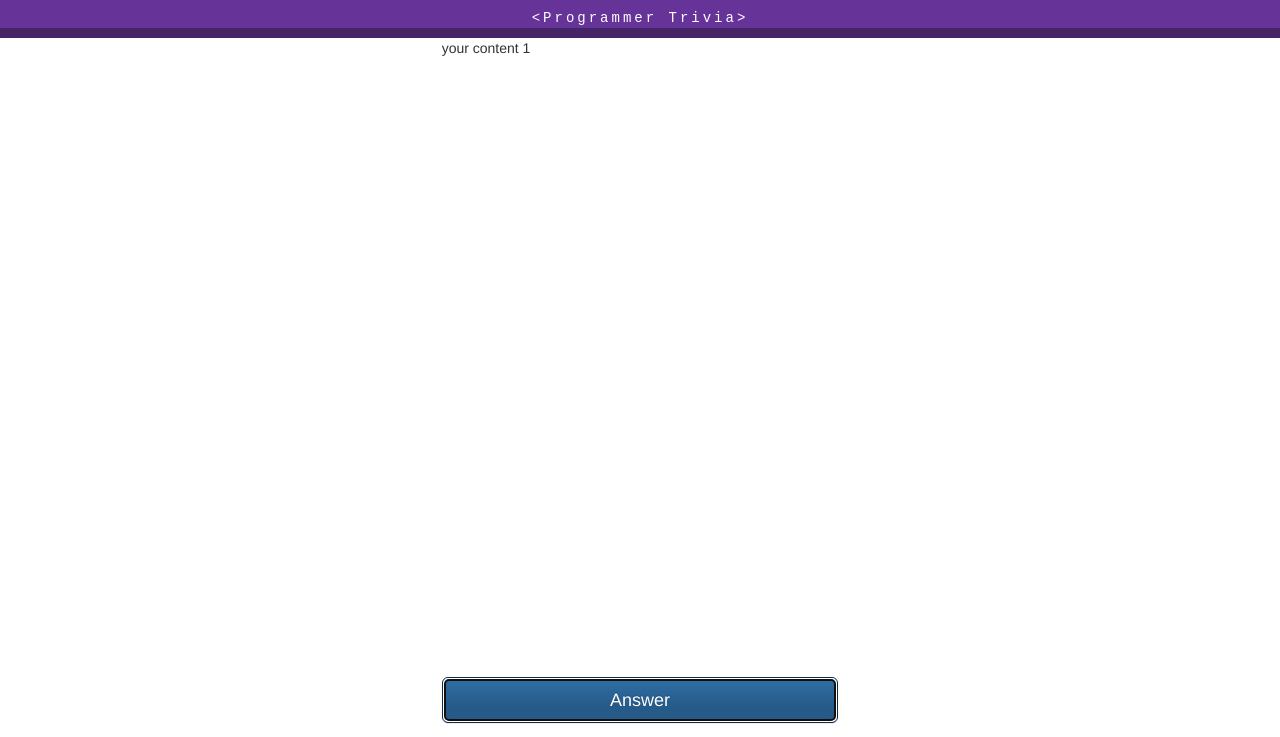
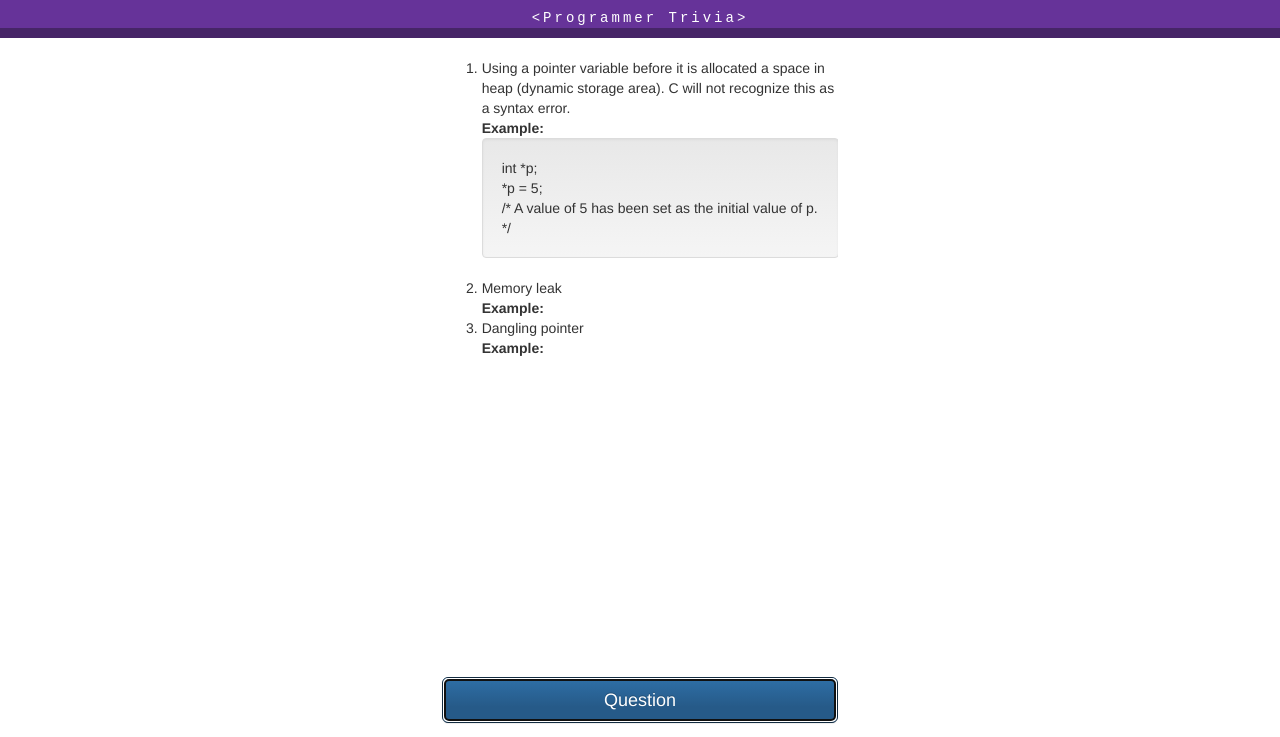
Before and after one commit to Cloudxtreme/ProgrammerTrivia, a plain HTML site: page index.html in a window 1280 px wide. Both pictures are taken after a click on the button "Answer". Shown: the part 63-800 px from the top of the page. Drawn offline with Linux system fonts and the light colour scheme.

Commit message:
Added example question and answer for testing.

```diff
--- a/index.html
+++ b/index.html
@@ -26,9 +26,57 @@
 
 
                 <div class="slider">
-                    <div>your content 1</div>
-                    <div>your content 2</div>
-                    <div>your content 3</div>
+                    <div>
+                        <div class="question">
+                            <p class="lead">
+                                Name a common mistake made when using pointers in C.
+                            </p>
+                        </div>
+                        <div class="solution">
+                            <p class="lead">
+                                <ol>
+                                    <li>
+                                        Using a pointer variable before it is
+                                        allocated a space in heap (dynamic storage area).
+                                        C will not recognize this as a syntax error.
+                                        <br/>
+                                        <strong>Example:</strong><br/>
+                                        <p class="well">
+                                            int *p;<br/>
+                                            *p = 5;<br/>
+                                            /* A value of 5 has been set as the initial value of p. */
+                                        </p>
+                                    </li>
+                                    <li>
+                                        Memory leak
+                                        <br/>
+                                        <strong>Example:</strong><br/>
+                                    </li>
+                                    <li>
+                                        Dangling pointer
+                                        <br/>
+                                        <strong>Example:</strong><br/>
+                                    </li>
+                                <ol>
+                            </p>
+                        </div>
+                    </div>
+                    <div>
+                        <div class="question">
+                            your question 2
+                        </div>
+                        <div class="solution">
+                            your solution 2
+                        </div>
+                    </div>
+                    <div>
+                        <div class="question">
+                            your question 3
+                        </div>
+                        <div class="solution">
+                            your solution 3
+                        </div>
+                    </div>
                 </div>
 
                 </div>
@@ -39,7 +87,7 @@
             <div class="container-fluid">
                 <div class="row">
                     <div class="col-sm-4 col-sm-offset-4 col-xs-12">
-                        <button class="btn btn-lg btn-primary btn-block">
+                        <button class="btn btn-lg btn-primary btn-block toggle-solution">
                             Answer
                         </button>
                     </div>
--- a/js/custom.js
+++ b/js/custom.js
@@ -1,4 +1,34 @@
-$('.slider').slick({
+var $slider = $('.slider');
+var $toggleButton = $('.toggle-solution');
+
+// Hide solutions by default
+$slider.find('.solution').hide();
+
+$slider.slick({
     lazyLoad: 'ondemand',
     arrows: false,
 });
+
+$slider.on('swipe', function(event, slick, direction) {
+    // Hide solutions, show questions
+    $slider.find('.solution').hide();
+    $slider.find('.question').show();
+
+    $toggleButton.text("Answer");
+});
+
+$slider.on('beforeChange', function(event, slick, currentSlide, nextSlide) {
+    // Attempt to hide the solution on the next page a bit sooner
+    $(nextSlide).find('.solution').hide();
+    $(nextSlide).find('.question').show();
+});
+
+$toggleButton.click(function() {
+    // Hide questions, show solutions
+    $slider.find('.solution').toggle();
+    $slider.find('.question').toggle();
+
+    $toggleButton.text(function(i, text) {
+        return text === "Question" ? "Answer" : "Question";
+    });
+});
```
